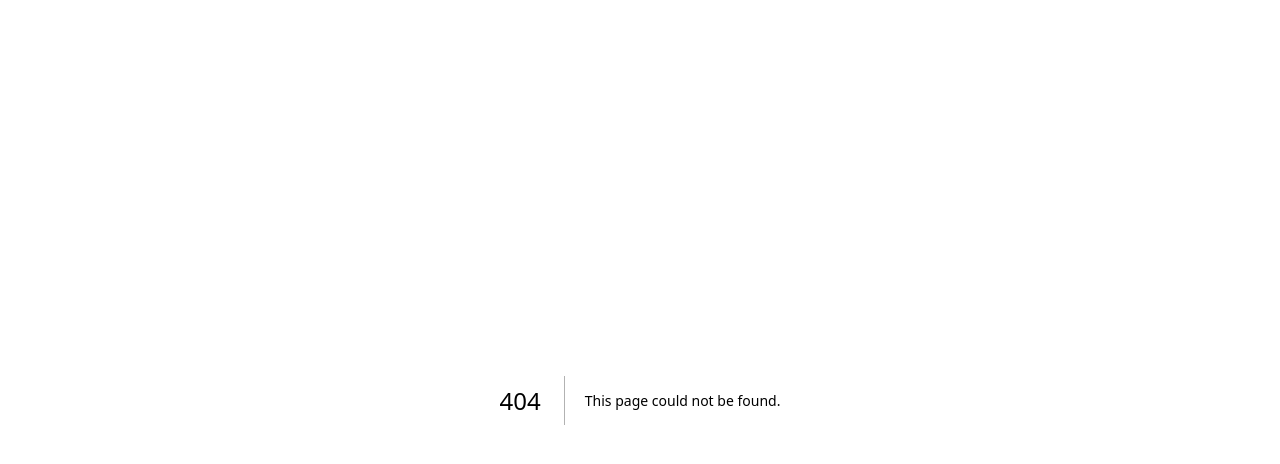
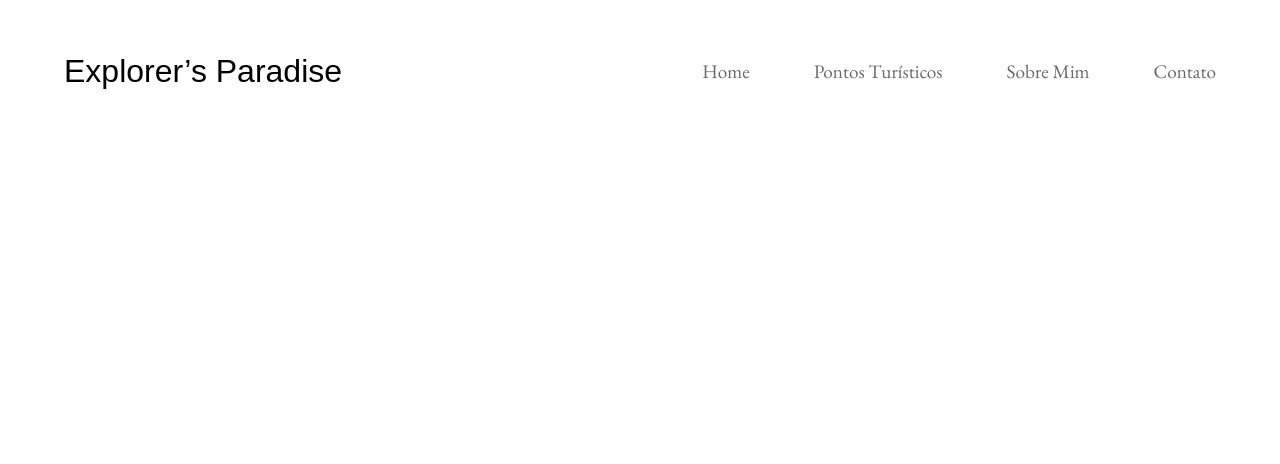
Before and after one commit to Nathsanfer/tourist-spot-front, a Next.js app: page /pontosTuristicos in a window 1280 px wide. Before the commit this address had no page. Shown: the top 464 px of the page. Built offline with nearby package versions, Linux system fonts and the light colour scheme; a web font is replaced by a local one.

Commit message:
feat: create page PontosTuristicos

```diff
--- /dev/null
+++ b/src/app/(rotas)/pontosTuristicos/page.jsx
@@ -0,0 +1,13 @@
+import styles from "./pontosTuristicos.module.css";
+
+import Header from "../../../components/header/page.jsx";
+
+export default function PontosTuristicos() {
+  return (
+    <div>
+
+      <Header />
+
+    </div>
+  );
+}
--- a/src/components/Header/page.jsx
+++ b/src/components/Header/page.jsx
@@ -7,8 +7,8 @@ function Header() {
     <header className={styles.header}>
       <h1 className={styles.title}>Explorer’s Paradise</h1>
       <nav className={styles.nav}>
-        <Link href="/home" className={styles.linkNav}>Home</Link>
-        <Link href="#" className={styles.linkNav}>Pontos Turísticos</Link>
+        <Link href="/" className={styles.linkNav}>Home</Link>
+        <Link href="/pontosTuristicos" className={styles.linkNav}>Pontos Turísticos</Link>
         <Link href="#" className={styles.linkNav}>Sobre Mim</Link>
         <Link href="#" className={styles.linkNav}>Contato</Link>
       </nav>
```
Also changed, not shown: src/app/(rotas)/pontosTuristicos/pontosTuristicos.module.css (added), 1 other file (tests, documents, lock files or other folders).
